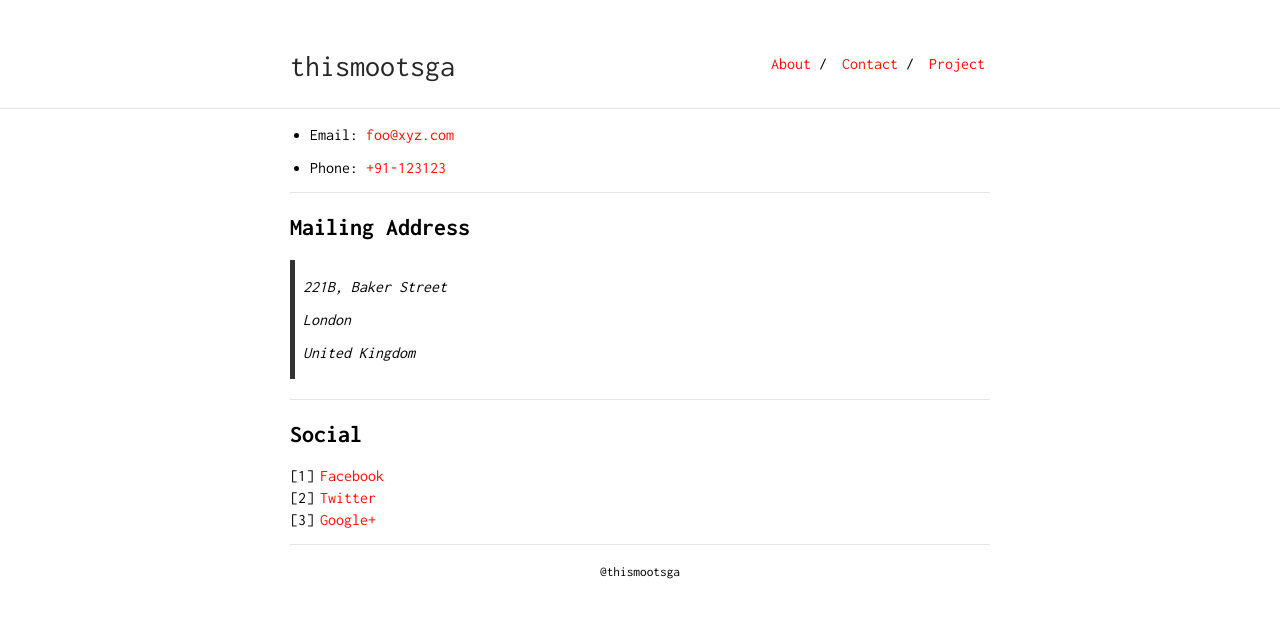
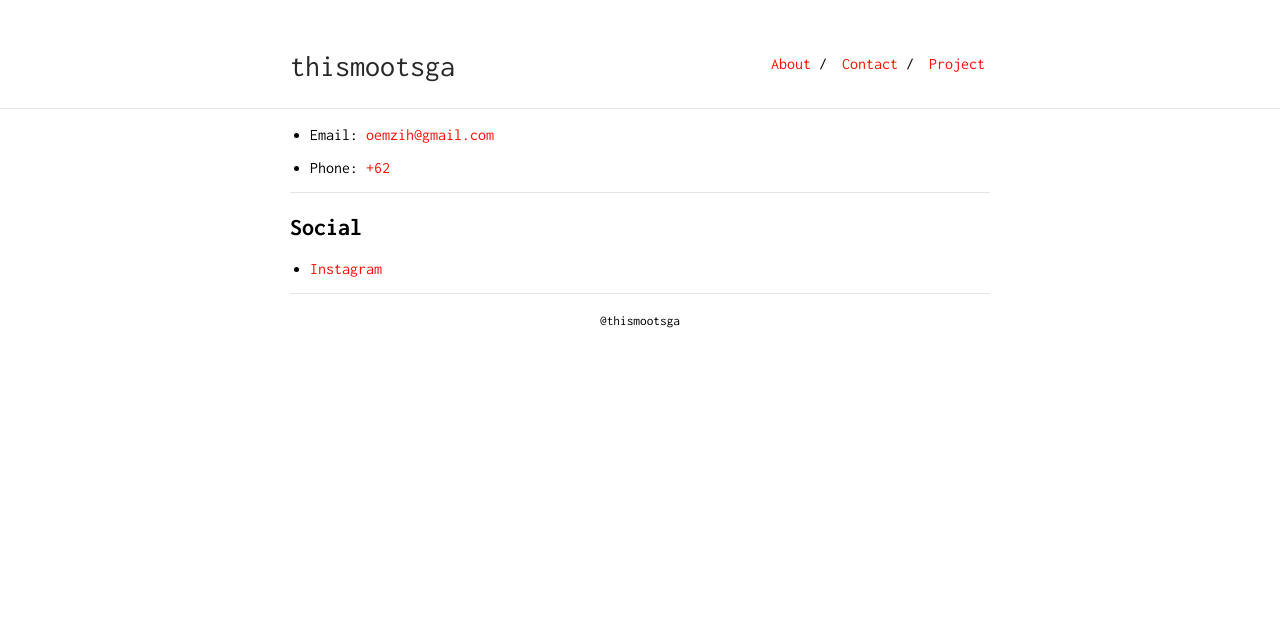
Before and after one commit to oemzih/about, a Jekyll site: the page built from contact.md, in a window 1280 px wide. Shown: the top 618 px of the page. Built offline with Jekyll 4.4.1, drawn with Linux system fonts in a browser that asks for light colours.

Commit message:
Update contact.md

```diff
--- a/contact.md
+++ b/contact.md
@@ -3,24 +3,13 @@ layout: default
 is_contact: true
 ---
 
-* Email: [foo@xyz.com](mailto:foo@xyz.com)
+* Email: [oemzih@gmail.com](mailto:oemzih@gmail.com)
 
-* Phone: [+91-123123](tel:+91-123123)
+* Phone: [+62](tel:+6287714745440)
 
 ---
 
-## Mailing Address
-
-> 221B, Baker Street
->
-> London
->
-> United Kingdom
-
----
 
 ## Social
 
-1. [Facebook](#)
-2. [Twitter](#)
-3. [Google+](#)
+* [Instagram](https://instagram.com/thismootsga)
```
